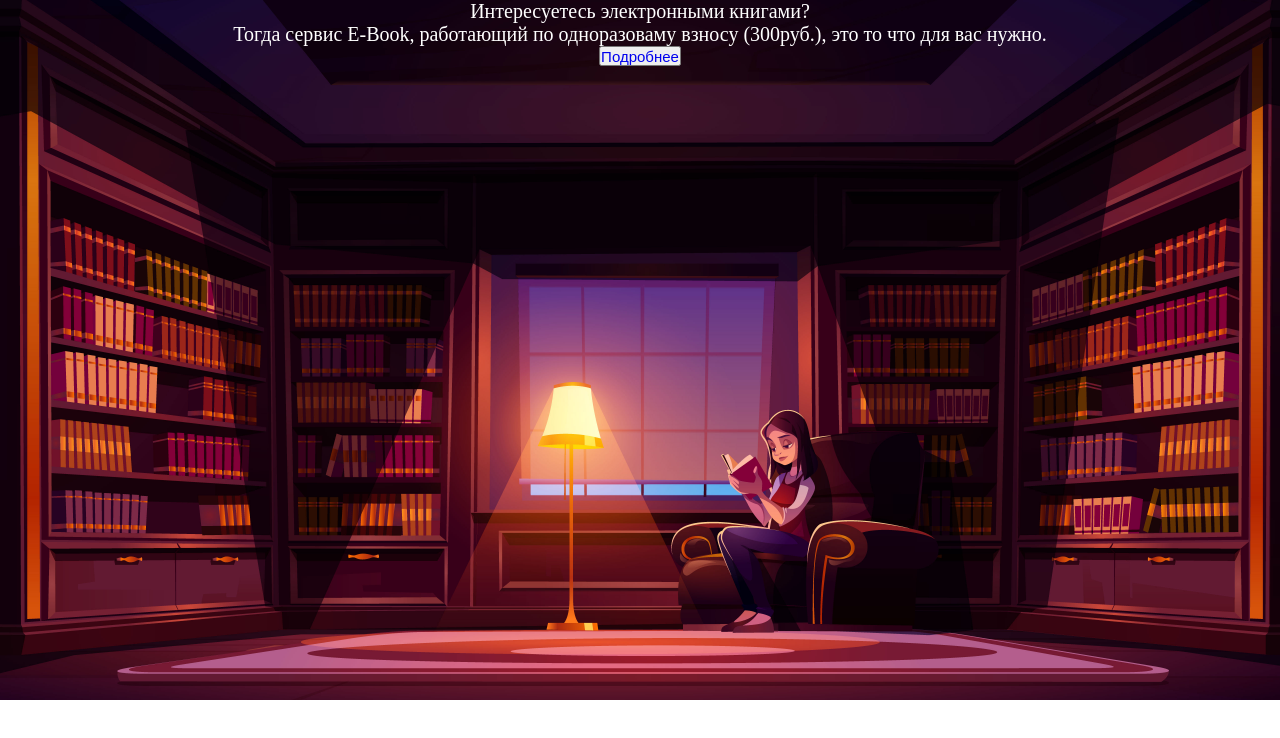
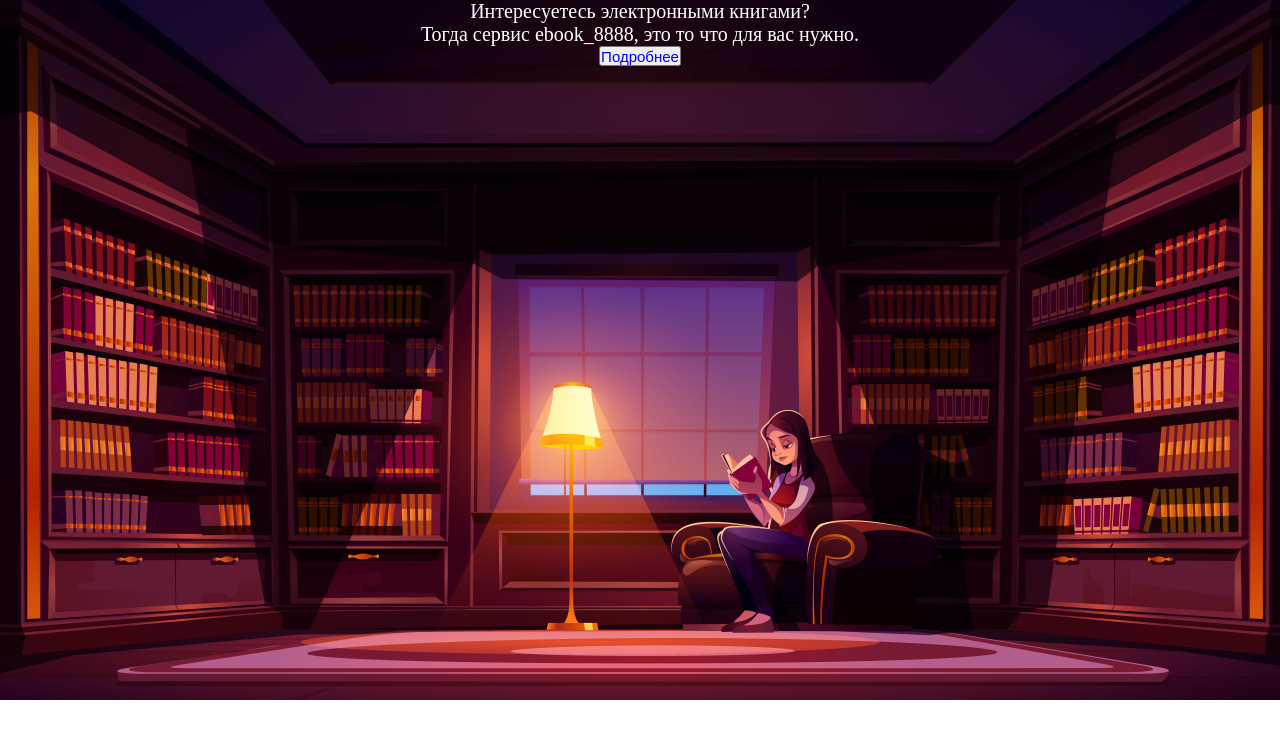
Before and after one commit to ebook3/ebook_about, a plain HTML site: page index.html in a window 1280 px wide. Drawn offline with Linux system fonts and the light colour scheme.

Commit message:
Update index.html

```diff
--- a/index.html
+++ b/index.html
@@ -53,7 +53,7 @@ transform: translate(-50%, 0);
       Интересуетесь электронными книгами?
   </p>
   <p class="p">
-      Тогда сервис E-Book, работающий по одноразоваму взносу (300руб.), это то что для вас нужно.
+      Тогда сервис ebook_8888, это то что для вас нужно.
   </p>
   <button class="a">
   <a id="a" href="https://ebook3.github.io/ebook_8888/">Подробнее</a>
```
